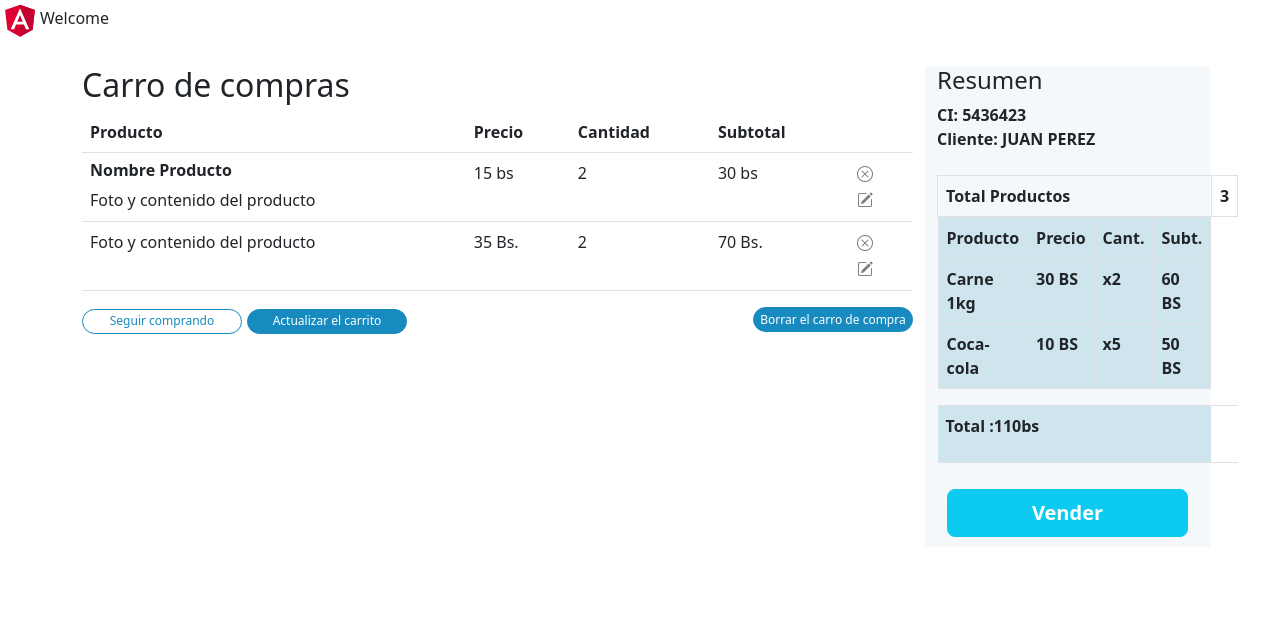
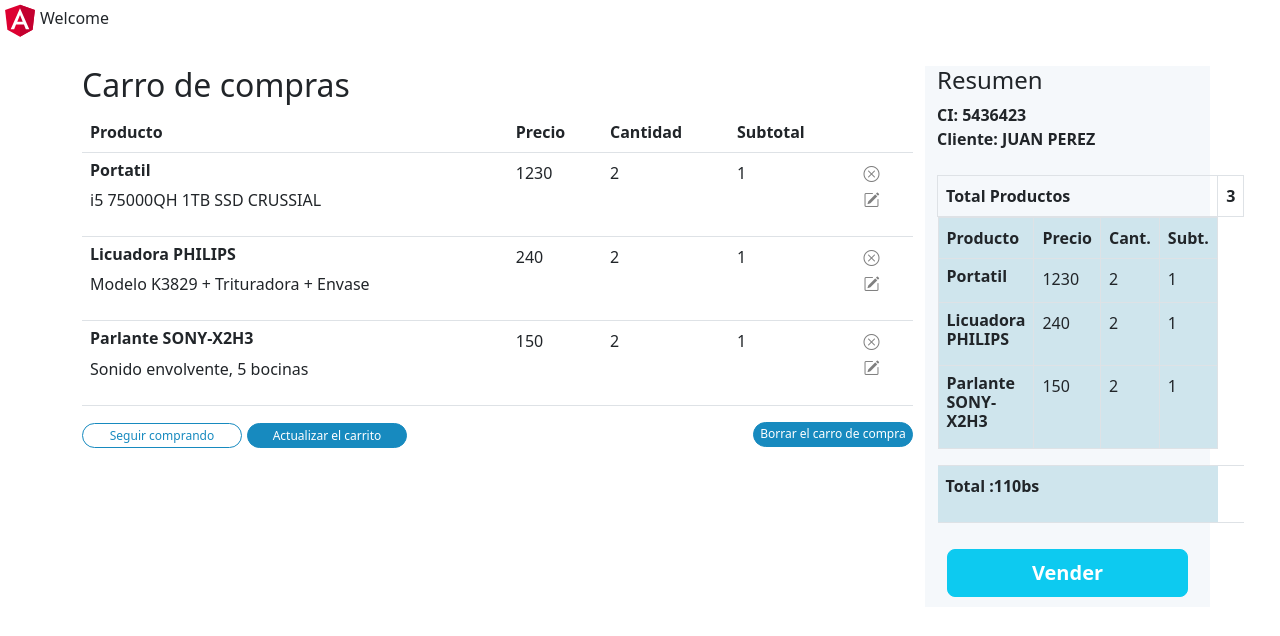
Before and after one commit to AndyGuzman7/pr-pymes-web, an Angular app: page /ventas in a window 1280 px wide. Shown: the top 636 px of the page. Built offline with nearby package versions, Linux system fonts and the light colour scheme.

Commit message:
Show products iterations (false data product)

```diff
--- a/package.json
+++ b/package.json
@@ -27,7 +27,7 @@
     "zone.js": "~0.11.4"
   },
   "devDependencies": {
-    "@angular-devkit/build-angular": "^14.2.6",
+    "@angular-devkit/build-angular": "^14.2.8",
     "@angular/cli": "~14.2.6",
     "@angular/compiler-cli": "^14.2.0",
     "@types/jasmine": "~4.0.0",
--- a/src/app/components/ventas/ventas.component.html
+++ b/src/app/components/ventas/ventas.component.html
@@ -25,33 +25,24 @@
                     </tr>
                 </thead>
                 <tbody>
-                    <tr>
+                    <tr *ngFor="let item of data">
                         <td>
                             <div>
-                                <h6> <b> Nombre Producto </b></h6>
+                                <h6><b> {{item.producto}}</b></h6>
                             </div>
-                            Foto y contenido del producto
+                            <p>{{item.descripcion}}</p>
                         </td>
-                        <td>15 bs</td>
-                        <td>2</td>
-                        <td>30 bs</td>
                         <td>
-
-                            <button id="button-option-sale" class="bi bi-x-circle"></button> <br>
-                            <button id="button-option-sale" class="bi bi-pencil-square"></button>
+                            {{item.precio}}
                         </td>
-                      </tr>
-                    <tr>
-                        <td>Foto y contenido del producto</td>
-                        <td>35 Bs.</td>
-                        <td>2</td>
-                        <td>70 Bs.</td>
+                        <td>{{item.cantidad}}</td>
+                        <td>{{item.subtotal}}</td>
                         <td>
-
-                            <button id="button-option-sale" class="bi bi-x-circle"></button> <br>
+                            <button id="button-option-sale" (click)="deleteOneProductList(item.idProducto)" class="bi bi-x-circle"></button> <br>
                             <button id="button-option-sale" class="bi bi-pencil-square"></button>
                         </td>
                     </tr>
+
                 </tbody>
                 <tfoot>
 
@@ -80,7 +71,7 @@
                     <thead>
                         <tr>
                             <th>Total Productos</th>
-                            <th>3</th>
+                            <th>{{data.length}}</th>
                         </tr>
                     </thead>
                     <tbody>
@@ -96,17 +87,19 @@
                                     </tr>
                                 </thead>
                                 <tbody>
-                                    <tr>
-                                        <th>Carne 1kg</th>
-                                        <th>30 BS</th>
-                                        <th>x2</th>
-                                        <th>60 BS</th>
-                                    </tr>
-                                    <tr>
-                                        <th>Coca-cola</th>
-                                        <th>10 BS</th>
-                                        <th>x5</th>
-                                        <th>50 BS</th>
+                                    <tr *ngFor="let item of data">
+                                        <td>
+                                            <div>
+                                                <h6><b> {{item.producto}}</b></h6>
+                                            </div>
+
+                                        </td>
+                                        <td>
+                                            {{item.precio}}
+                                        </td>
+                                        <td>{{item.cantidad}}</td>
+                                        <td>{{item.subtotal}}</td>
+
                                     </tr>
                                 </tbody>
                             </table>
--- a/src/app/components/ventas/ventas.component.ts
+++ b/src/app/components/ventas/ventas.component.ts
@@ -1,4 +1,6 @@
+import { PRECONNECT_CHECK_BLOCKLIST } from '@angular/common';
 import { Component, OnInit } from '@angular/core';
+import { Producto } from 'src/app/models/producto';
 
 @Component({
   selector: 'app-ventas',
@@ -9,8 +11,49 @@
 
   public titulo: string = 'Listado de ventas';
   constructor() { }
-
-  ngOnInit(): void {
+  producto1 : Producto = {
+    idProducto: 1,
+    producto: 'Portatil',
+    descripcion: 'i5 75000QH 1TB SSD CRUSSIAL',
+    cantidad: 2,
+    precio: 1230,
+    subtotal: 1
+  }
+  producto2 : Producto = {
+    idProducto: 2,
+    producto: 'Licuadora PHILIPS',
+    descripcion: 'Modelo K3829 + Trituradora + Envase',
+    cantidad: 2,
+    precio: 240,
+    subtotal: 1
+  }
+  producto3 : Producto = {
+    idProducto: 3,
+    producto: 'Parlante SONY-X2H3',
+    descripcion: 'Sonido envolvente, 5 bocinas',
+    cantidad: 2,
+    precio: 150,
+    subtotal: 1
   }
 
+  productos = [
+    this.producto1,
+    this.producto2,
+    this.producto3
+  ]
+  data = Object.values(this.productos)
+  ngOnInit(): void {
+    //console.table(this.producto1);
+
+  }
+
+  public deleteOneProductList (id: number) {
+    this.data = this.data.filter((item) => item.idProducto !== id)
+  }
+
+
+
+
+
+
 }
```
Also changed, not shown: 2 other files (tests, documents, lock files or other folders).
